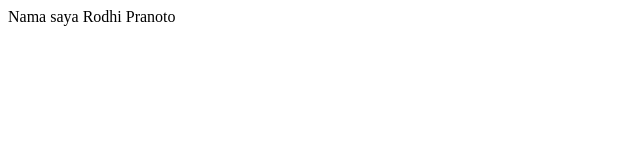
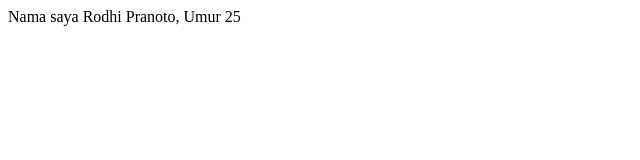
Before and after one commit to rodhipranoto/Newproject_Laravel_Rodhi, a plain HTML site: page index.html in a window 1280 px wide. Shown: the full height of the page, 0-640 px from the left. Drawn offline with Linux system fonts and the light colour scheme.

Commit message:
add umur

```diff
--- a/index.html
+++ b/index.html
@@ -3,6 +3,6 @@
 <title></title>
 </head>
 <body>
-Nama saya Rodhi Pranoto
+Nama saya Rodhi Pranoto, Umur 25
 </body>
 </html>
```
